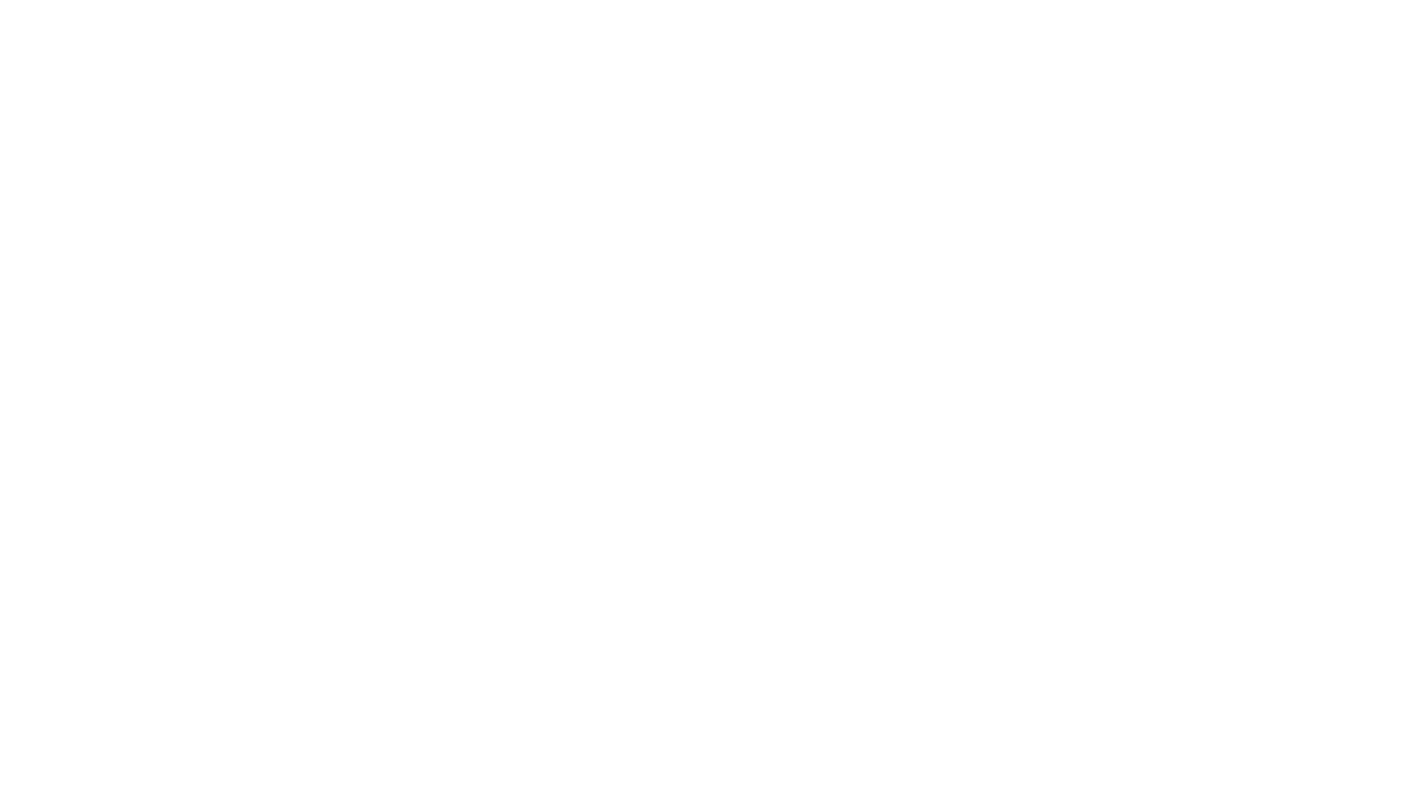
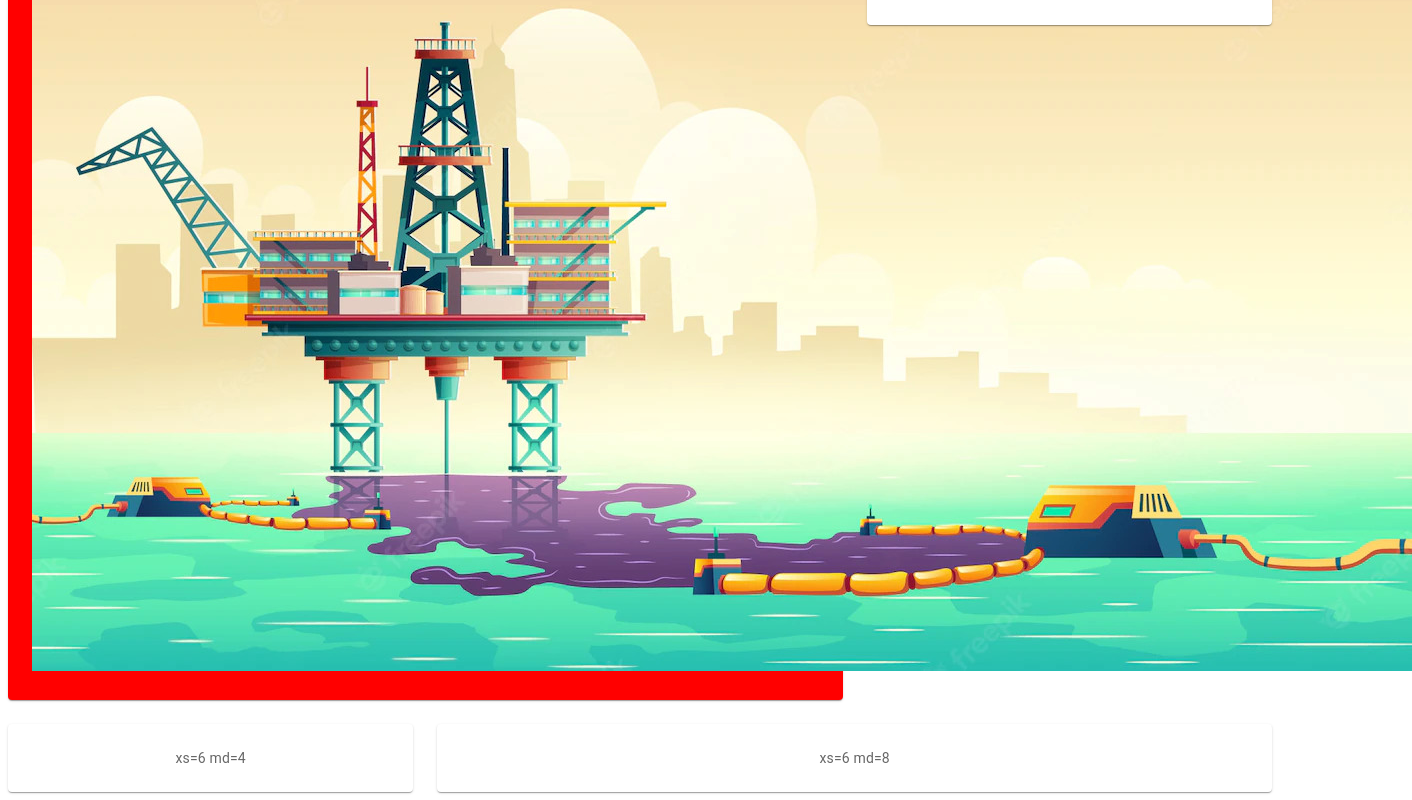
Before and after one commit to amitdas022/OilyWorld, a React (Create React App) app in the folder react_app/: page / in a window 1280 px wide. Shown: the part 120-920 px from the top of the page, 1412 px wide, since content can reach past the window. Before the commit the page ends 800 px from the top, so only its background shows below. Built offline with nearby package versions, Linux system fonts and the light colour scheme.

Commit message:
Containers

```diff
--- a/react_app/src/components/App.js
+++ b/react_app/src/components/App.js
@@ -1,5 +1,7 @@
-import React from 'react';
+import * as React from 'react';
 import NavBar from './NavBar';
+import Layout from './Layout';
+
 
 const inlineCSS = {
   backgroundColor: '#C3C7CE',
@@ -8,9 +10,14 @@ const inlineCSS = {
 
 function App() {
     return (
-      <div className="App" style={inlineCSS}>
+      <>
+        <div className="AppBar" style={inlineCSS}>
           <NavBar />
-      </div>
+        </div>
+        <div className='LayoutApp'>
+          <Layout />
+        </div>
+      </>
     );
   }
 
--- /dev/null
+++ b/react_app/src/components/Layout.js
@@ -0,0 +1,43 @@
+import * as React from 'react';
+import banner_1 from '../images/banner_1.jpg'
+import Box from '@mui/material/Box';
+import Grid from '@mui/material/Grid';
+import { styled } from '@mui/material/styles';
+import Paper from '@mui/material/Paper';
+
+const Item = styled(Paper)(({ theme }) => ({
+    backgroundColor: theme.palette.mode === 'dark' ? '#1A2027' : '#fff',
+    ...theme.typography.body2,
+    padding: theme.spacing(3),
+    textAlign: 'center',
+    color: theme.palette.text.secondary,
+  }));
+
+const boxOne = {
+  backgroundColor: 'red'
+};
+
+function Layout() {
+  return (
+    <div>
+        <Box sx={{ flexGrow: 1 }}>
+            <Grid container spacing={3}>
+            <Grid item xs={6} md={8}>
+                <Item style={boxOne}><img src={banner_1} alt="BigCo Inc. logo"/></Item>
+            </Grid>
+            <Grid item xs={6} md={4}>
+                <Item>xs=6 md=4</Item>
+            </Grid>
+            <Grid item xs={6} md={4}>
+                <Item>xs=6 md=4</Item>
+            </Grid>
+            <Grid item xs={6} md={8}>
+                <Item>xs=6 md=8</Item>
+            </Grid>
+            </Grid>
+        </Box>
+    </div>
+  )
+}
+
+export default Layout
```
Also changed, not shown: react_app/src/images/banner_1.jpg (added).
